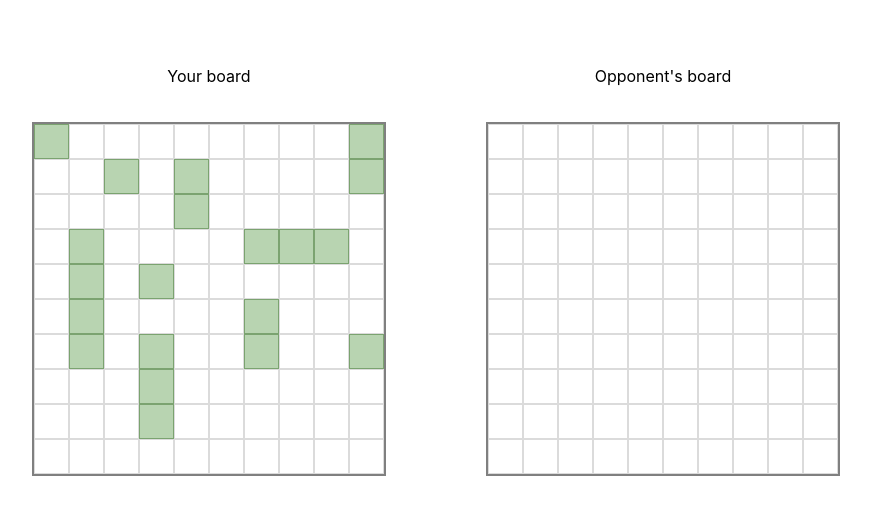
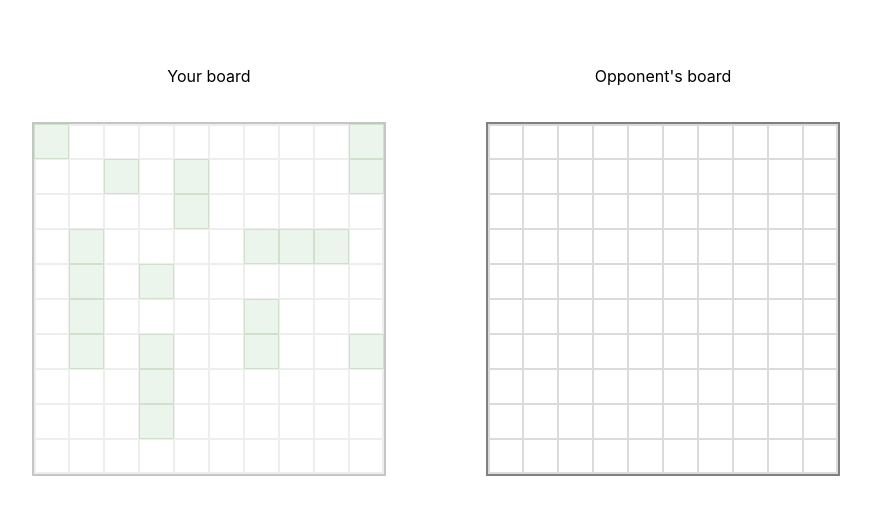
Before and after one commit to mangonaise/battleship, a React (Create React App) app: page / in a window 1280 px wide. Shown: the top 514 px of the page, without its empty margins (204-1075 px from the left). Built offline with nearby package versions, Linux system fonts and the light colour scheme.

Commit message:
Add CPU opponent, plays randomly for now

```diff
--- a/src/App.tsx
+++ b/src/App.tsx
@@ -5,16 +5,21 @@ import './styles/App.css';
 
 const human = new Player('human');
 human.placeRandomShips();
+human.board.lockShipsInPlace();
 const cpu = new Player('cpu');
+cpu.autoAttackDelay = 2;
+
+human.opponent = cpu;
+cpu.opponent = human;
+
 
 const App = () => {
   return (
     <div id="board-container">
-      <GameBoardDisplay player={human}/>
-      <GameBoardDisplay player={cpu} />
+      <GameBoardDisplay owner={human}/>
+      <GameBoardDisplay owner={cpu} />
     </div>
   );
 }
 
-
 export default App;
--- /dev/null
+++ b/src/components/BoardCell.tsx
@@ -0,0 +1,54 @@
+import React from 'react';
+import { CellState } from '../logic/gameBoard';
+import Player from '../logic/player';
+import '../styles/BoardCell.css';
+
+const BoardCell: React.FC<{ cell: CellState, owner: Player, index: number }> = ({ cell, owner, index }) => {
+  const board = owner.board;
+
+  function handleClickCell(index: number) {
+    const row = Math.floor(index / 10);
+    const column = index % 10;
+    const cellState = board.cells[row][column];
+
+    if (board.arePositionsLocked) {
+      owner.opponent?.attack([row, column]);
+    }
+    else {
+      if (cellState === CellState.shipIntact) {
+        board.rotateShipAt([row, column]);
+      }
+    }
+  }
+
+  function setCellStyle(cellState: CellState) {
+    let style = '';
+    const stateStyles = ['', 'cell-missed', '', 'cell-hit', 'cell-sunk'];
+    style = stateStyles[cellState];
+
+    if (owner.type === 'human') {
+      if (cellState === CellState.shipIntact) {
+        style += ' cell-revealed';
+      }
+      if (board.arePositionsLocked) {
+        style += ' cell-uninteractable';
+      }
+    }
+    else {
+      if (cellState !== CellState.empty && cellState !== CellState.shipIntact) {
+        style += ' cell-uninteractable';
+      }
+    }
+
+    return style;
+  }
+
+  return (
+    <div
+      className={`board-cell ${setCellStyle(cell)}`}
+      onClick={() => handleClickCell(index)}
+    />
+  )
+}
+
+export default BoardCell;
--- a/src/components/GameBoardDisplay.tsx
+++ b/src/components/GameBoardDisplay.tsx
@@ -3,58 +3,19 @@ import '../styles/GameBoardDisplay.css';
 import { CellState } from '../logic/gameBoard';
 import { observer } from 'mobx-react-lite';
 import Player from '../logic/player';
+import BoardCell from './BoardCell';
 
-const GameBoardDisplay: React.FC<{ player: Player }> = ({ player }) => {
-  const board = player.board;
-
-  function handleClickCell(index: number) {
-    const row = Math.floor(index / 10);
-    const column = index % 10;
-
-    const cellState = board.cells[row][column];
-
-    if (board.arePositionsLocked) {
-      board.receiveAttack([row, column]);
-    }
-    else {
-      if (cellState === CellState.shipIntact) {
-        board.rotateShipAt([row, column]);
-      }
-    }
-  }
-
+const GameBoardDisplay: React.FC<{ owner: Player }> = ({ owner }) => {
   return (
     <div className="board-display-container">
-      <p>{player.type === 'human' ? 'Your board' : `Opponent's board`}</p>
-      <div className="board-grid">
-        {board.cells.flat().map((cell, index) => (
-          <div
-            key={index}
-            className={`board-cell ${getCellStyle(cell, player.showUnhitShips)}`}
-            onClick={() => handleClickCell(index)}
-          >
-          </div>
+      <p>{owner.type === 'human' ? 'Your board' : `Opponent's board`}</p>
+      <div className={`board-grid ${owner.isPlayerTurn ? 'disabled-board' : ''}`}>
+        {owner.board.cells.flat().map((cell, index) => (
+          <BoardCell key={index} cell={cell} owner={owner} index={index}/>
         ))}
       </div>
     </div>
   )
 }
 
-function getCellStyle(cellState: CellState, showUnhit: boolean) {
-  let style = '';
-  switch(cellState) {
-    case CellState.missed:
-      style = 'cell-missed';
-      break;
-    case CellState.shipHit:
-      style = 'cell-hit';
-      break;
-    case CellState.shipSunk:
-      style = 'cell-sunk';
-      break;
-  }
-  if (showUnhit && cellState === CellState.shipIntact) style += ' cell-revealed';
-  return style;
-}
-
 export default observer(GameBoardDisplay);
--- a/src/logic/gameBoard.ts
+++ b/src/logic/gameBoard.ts
@@ -73,6 +73,19 @@ class GameBoard {
 
   public lockShipsInPlace() {
     this._arePositionsLocked = true;
+  }
+
+  public findFreeCells() {
+    const freeCells: [number, number][] = [];
+    for (let row = 0; row < 10; row++) {
+      for (let column = 0; column < 10; column++) {
+        const cellState = this.cells[row][column];
+        if (cellState === CellState.empty || cellState === CellState.shipIntact) {
+          freeCells.push([row, column]);
+        }
+      }
+    }
+    return freeCells;
   }
 
   public receiveAttack(position: [number, number]) {
--- a/src/logic/player.ts
+++ b/src/logic/player.ts
@@ -1,31 +1,53 @@
-import { GameBoard } from "./gameBoard";
+import { CellState, GameBoard } from "./gameBoard";
 import repeat from 'lodash/times';
 import Ship from "./ship";
+import { makeAutoObservable } from "mobx";
 
 class Player {
   public board: GameBoard;
   public type: 'human' | 'cpu';
-  public showUnhitShips = false;
-  private opponent: Player | null = null;
+  public opponent: Player | null = null;
+  public isPlayerTurn = false;
+  public autoAttackDelay = 0;
 
   constructor(type: 'human' | 'cpu' = 'human') {
+    makeAutoObservable(this);
     this.board = new GameBoard();
     this.type = type;
     if (this.type === 'cpu') {
       this.placeRandomShips();
       this.board.lockShipsInPlace();
-    } else {
-      this.showUnhitShips = true;
+    } else if (this.type === 'human') {
+      this.isPlayerTurn = true;
     }
-  }
-
-  public setOpponent(otherPlayer: Player) {
-    this.opponent = otherPlayer;
   }
 
   public attack(position: [number, number]) {
     if (!this.opponent) throw new Error("Can't attack as there is no opponent.");
     this.opponent.board.receiveAttack(position);
+
+    if (this.opponent.board.cells[position[0]][position[1]] === CellState.missed) {
+      this.isPlayerTurn = false;
+      this.opponent.isPlayerTurn = true;
+      if (this.opponent.type === 'cpu' && this.opponent.autoAttackDelay > 0) {
+        this.opponent.autoAttack();
+      }
+    }
+    else {
+      if (this.type === 'cpu' && this.autoAttackDelay > 0) {
+        this.autoAttack();
+      }
+    }
+  }
+
+  private autoAttack() {
+    if (!this.opponent) throw new Error("Can't auto attack. Opponent not found.");
+    setTimeout(() => {
+      if (!this.opponent) return;
+      const freeCells = this.opponent.board.findFreeCells();
+      const randomCellIndex = Math.floor(Math.random() * freeCells.length);
+      this.attack(freeCells[randomCellIndex]);
+    }, this.autoAttackDelay * 1000);
   }
 
   public placeRandomShips() {
--- /dev/null
+++ b/src/styles/BoardCell.css
@@ -0,0 +1,78 @@
+.board-cell {
+  display: flex;
+  justify-content: center;
+  align-items: center;
+  flex-direction: column;
+  border: solid 1px rgb(219, 219, 219);
+}
+
+.board-cell:hover {
+  border: solid 2px rgb(63, 63, 63);
+}
+
+.cell-revealed {
+  background-color: rgb(215, 235, 211);
+  border-color: rgb(151, 190, 140);
+}
+
+.cell-missed {
+  animation: miss 0.2s forwards linear;
+}
+.cell-missed::after {
+  content: "·";
+}
+
+.cell-hit {
+  animation: hit 0.2s forwards linear;
+  border-color: rgb(201, 163, 93);
+}
+
+.cell-sunk {
+  animation: sink 0.2s forwards cubic-bezier(.78,.11,.81,.56);
+  font-size: 30px;
+  padding-bottom: 3px;
+
+}
+.cell-sunk::after {
+  content: "✕";
+}
+
+.cell-uninteractable {
+  pointer-events: none;
+}
+
+.cell-uninteractable:hover {
+  border: solid 1px rgb(219, 219, 219);
+}
+
+@keyframes hit {
+  from {
+    background-color: rgb(158, 112, 26);
+  }
+  to {
+    background-color: rgb(241, 193, 102);
+  }
+}
+
+@keyframes sink {
+  from {
+    color: transparent;
+    background-color: rgb(245, 51, 51);
+  }
+  to {
+    color: rgb(126, 47, 47);
+    background-color: rgb(179, 73, 73);
+    border-color: rgb(126, 47, 47);
+  }
+}
+
+@keyframes miss {
+  from {
+    color: transparent;
+    background-color: rgb(65, 65, 65);
+  }
+  to {
+    color: rgb(216, 216, 216);
+    background-color:  rgb(240, 240, 240);
+  }
+}
--- a/src/styles/GameBoardDisplay.css
+++ b/src/styles/GameBoardDisplay.css
@@ -15,34 +15,11 @@
   grid-template-columns: var(--board-dimension);
   border: solid 2px gray;
   margin: 20px 50px;
+  box-shadow: rgb(219, 219, 219) 0px 0px 0px 2px inset;
+  transition: opacity 1s cubic-bezier(0.9,0.1,0.9,0.1);
 }
 
-.board-cell {
-  display: flex;
-  justify-content: center;
-  align-items: center;
-  border: solid 1px rgb(219, 219, 219);
+.disabled-board {
+  opacity: 0.45;
+  pointer-events: none;
 }
-
-.board-cell:hover {
-  border: solid 2px rgb(63, 63, 63);
-}
-
-.cell-revealed {
-  background-color: rgb(184, 212, 177);
-  border-color: rgb(123, 163, 112);
-}
-
-.cell-missed {
-  background-color:  rgb(219, 219, 219);
-}
-
-.cell-hit {
-  background-color: rgb(230, 228, 121);
-  border-color: rgb(175, 174, 96);
-}
-
-.cell-sunk {
-  background-color: rgb(179, 73, 73);
-  border-color: rgb(126, 47, 47);
-}
```
Also changed, not shown: 1 other file (tests, documents, lock files or other folders).
